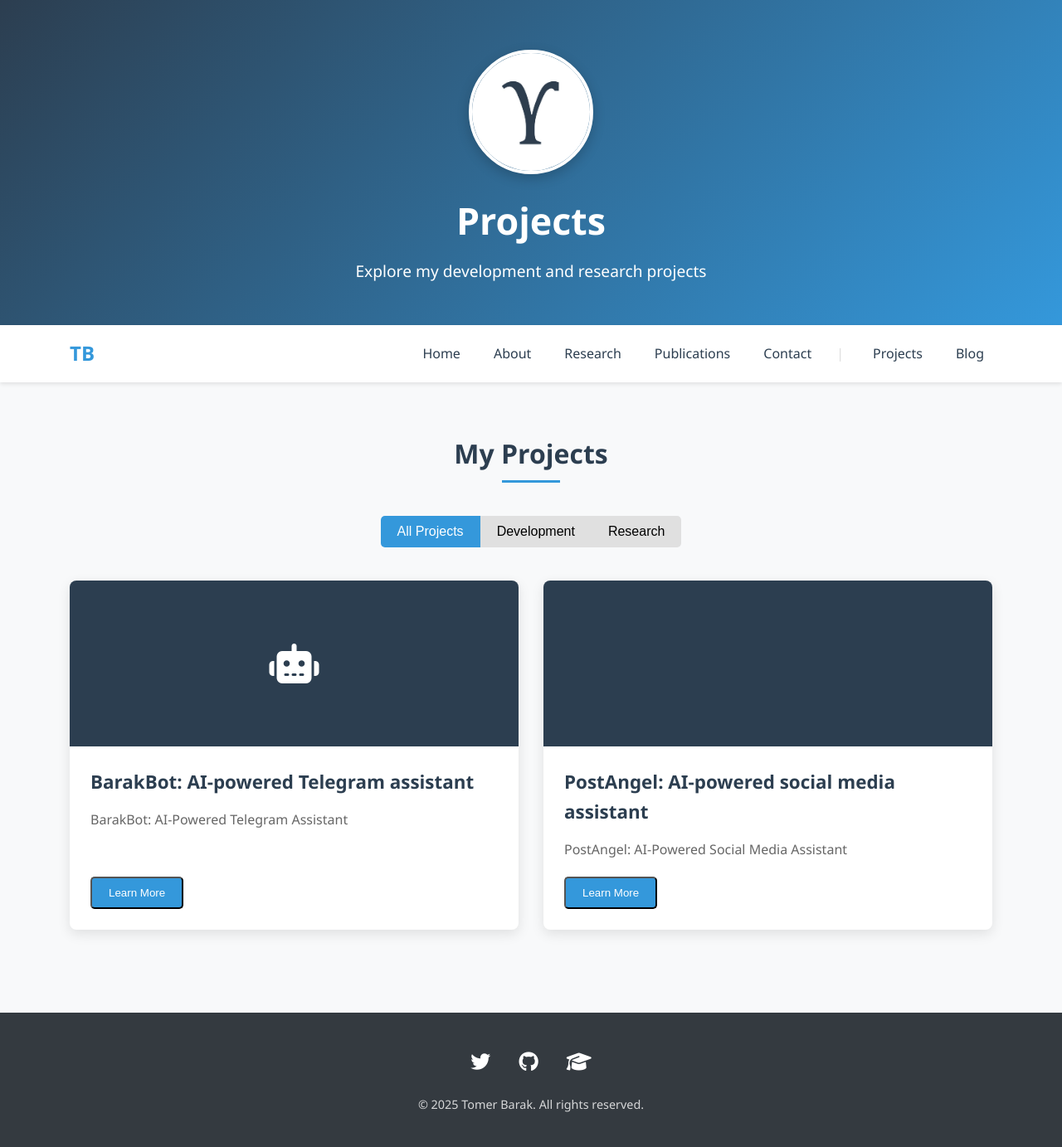
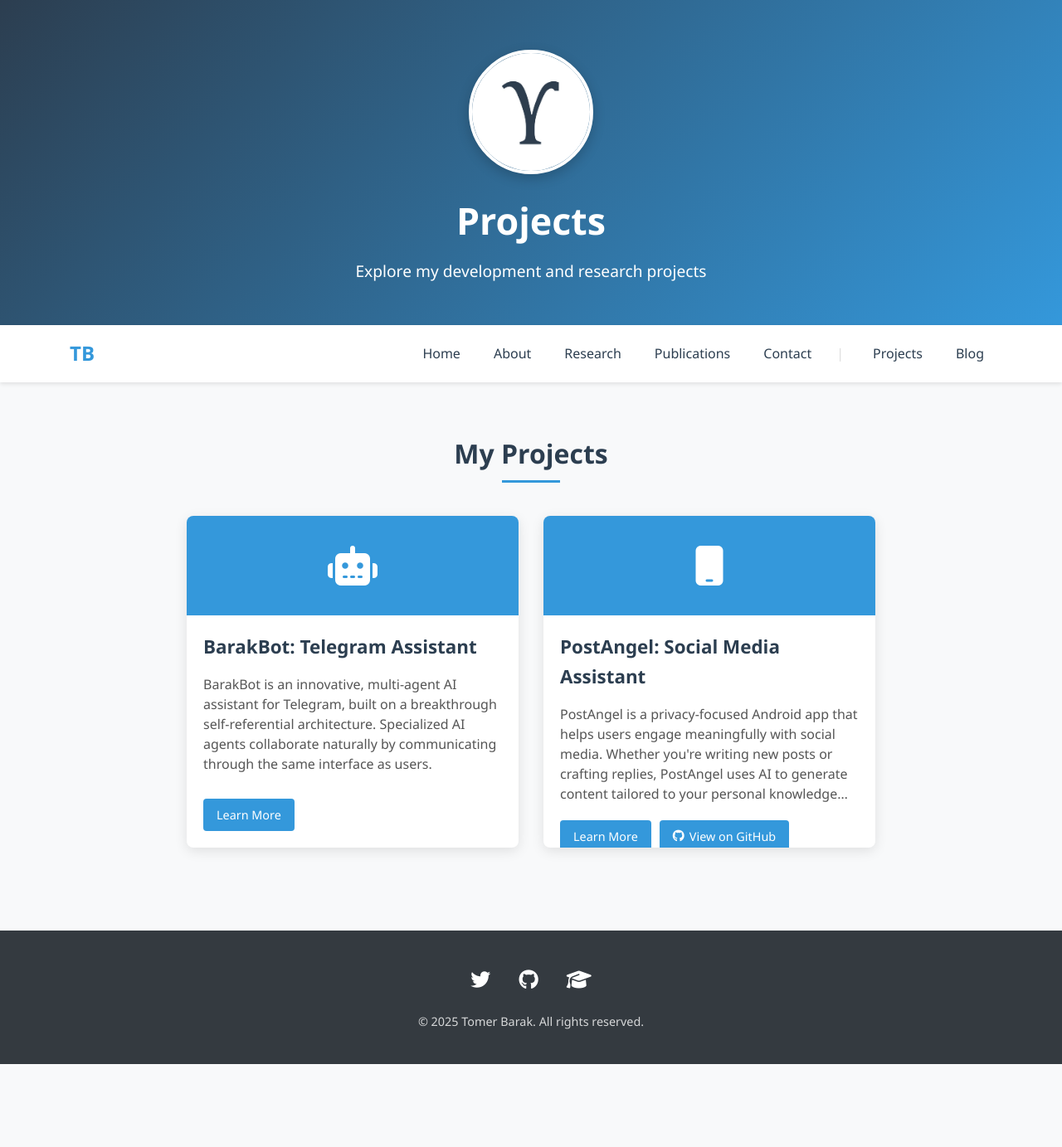
Before and after one commit to Tomer-Barak/Tomer-Barak.github.io, a Jekyll site: the page built from projects.md, in a window 1280 px wide. Shown: the whole page at 83% size. Built offline with Jekyll 4.4.1, drawn with Linux system fonts in a browser that asks for light colours; after the commit the page ends 1283 px from its top, so only the background shows below that.

Commit message:
fixed projects page

```diff
--- a/_layouts/projects.html
+++ b/_layouts/projects.html
@@ -5,14 +5,7 @@ layout: default
     <div class="container">
         <h2 class="section-title">{{ page.section_title | default: "My Projects" }}</h2>
 
-        <!-- Tabs -->
-        <div class="tabs">
-            <button class="tab-btn active" data-tab="all">All Projects</button>
-            <button class="tab-btn" data-tab="development">Development</button>
-            <button class="tab-btn" data-tab="research">Research</button>
-        </div>
-
-        <!-- All Projects Tab -->
+        <!-- All Projects -->
         <div id="all" class="tab-content active">
             <div class="projects-container">
                 {% assign all_projects = site.projects | sort: 'order' %}
@@ -24,7 +17,11 @@ layout: default
                     <div class="project-content">
                         <h3 class="project-title">{{ project.title }}</h3>
                         <p class="project-text">
-                            {{ project.excerpt | strip_html | truncatewords: 30 }}
+                            {% if project.subtitle %}
+                                {{ project.subtitle | truncatewords: 40 }}
+                            {% else %}
+                                {{ project.excerpt | strip_html | truncatewords: 40 }}
+                            {% endif %}
                         </p>
                         {% if project.features %}
                         <ul class="project-features">
@@ -34,94 +31,10 @@ layout: default
                         </ul>
                         {% endif %}
                         <div class="project-links">
+                            <a href="{{ site.baseurl }}/projects/{{ project.slug }}/" class="project-btn">Learn More</a>
                             {% if project.github %}
-                            <a href="{{ project.github }}" target="_blank" class="project-btn">View on GitHub</a>
+                            <a href="{{ project.github }}" target="_blank" class="project-btn"><i class="fab fa-github"></i> View on GitHub</a>
                             {% endif %}
-                            <button onclick="toggleProjectDetails('project-detail-{{ forloop.index }}')" class="project-btn">Learn More</button>
-                        </div>
-                    </div>
-                    <!-- Hidden Project Details Section -->
-                    <div id="project-detail-{{ forloop.index }}" class="project-full-details" style="display: none;">
-                        <div class="project-detail-content">
-                            {{ project.content }}
-                        </div>
-                    </div>
-                </div>
-                {% endfor %}
-            </div>
-        </div>
-
-        <!-- Development Projects Tab -->
-        <div id="development" class="tab-content">
-            <div class="projects-container">
-                {% assign dev_projects = site.projects | where: "category", "development" | sort: 'order' %}
-                {% for project in dev_projects %}
-                <div class="project-card" id="dev-project-{{ forloop.index }}">
-                    <div class="project-img">
-                        <i class="fas fa-{{ project.icon | default: 'code' }}"></i>
-                    </div>
-                    <div class="project-content">
-                        <h3 class="project-title">{{ project.title }}</h3>
-                        <p class="project-text">
-                            {{ project.excerpt | strip_html | truncatewords: 30 }}
-                        </p>
-                        {% if project.features %}
-                        <ul class="project-features">
-                            {% for feature in project.features %}
-                            <li>{{ feature }}</li>
-                            {% endfor %}
-                        </ul>
-                        {% endif %}
-                        <div class="project-links">
-                            {% if project.github %}
-                            <a href="{{ project.github }}" target="_blank" class="project-btn">View on GitHub</a>
-                            {% endif %}
-                            <button onclick="toggleProjectDetails('dev-detail-{{ forloop.index }}')" class="project-btn">Learn More</button>
-                        </div>
-                    </div>
-                    <!-- Hidden Project Details Section -->
-                    <div id="dev-detail-{{ forloop.index }}" class="project-full-details" style="display: none;">
-                        <div class="project-detail-content">
-                            {{ project.content }}
-                        </div>
-                    </div>
-                </div>
-                {% endfor %}
-            </div>
-        </div>
-
-        <!-- Research Projects Tab -->
-        <div id="research" class="tab-content">
-            <div class="projects-container">
-                {% assign research_projects = site.projects | where: "category", "research" | sort: 'order' %}
-                {% for project in research_projects %}
-                <div class="project-card" id="research-project-{{ forloop.index }}">
-                    <div class="project-img">
-                        <i class="fas fa-{{ project.icon | default: 'code' }}"></i>
-                    </div>
-                    <div class="project-content">
-                        <h3 class="project-title">{{ project.title }}</h3>
-                        <p class="project-text">
-                            {{ project.excerpt | strip_html | truncatewords: 30 }}
-                        </p>
-                        {% if project.features %}
-                        <ul class="project-features">
-                            {% for feature in project.features %}
-                            <li>{{ feature }}</li>
-                            {% endfor %}
-                        </ul>
-                        {% endif %}
-                        <div class="project-links">
-                            {% if project.github %}
-                            <a href="{{ project.github }}" target="_blank" class="project-btn">View on GitHub</a>
-                            {% endif %}
-                            <button onclick="toggleProjectDetails('research-detail-{{ forloop.index }}')" class="project-btn">Learn More</button>
-                        </div>
-                    </div>
-                    <!-- Hidden Project Details Section -->
-                    <div id="research-detail-{{ forloop.index }}" class="project-full-details" style="display: none;">
-                        <div class="project-detail-content">
-                            {{ project.content }}
                         </div>
                     </div>
                 </div>
@@ -131,69 +44,109 @@ layout: default
     </div>
 </section>
 
-<script>
-    // Tab functionality
-    document.querySelectorAll('.tab-btn').forEach(button => {
-        button.addEventListener('click', function() {
-            // Remove active class from all buttons and tabs
-            document.querySelectorAll('.tab-btn').forEach(btn => {
-                btn.classList.remove('active');
-            });
-            document.querySelectorAll('.tab-content').forEach(content => {
-                content.classList.remove('active');
-            });
-
-            // Add active class to clicked button and corresponding tab
-            this.classList.add('active');
-            document.getElementById(this.dataset.tab).classList.add('active');
-        });
-    });
-
-    // Function to toggle project details
-    function toggleProjectDetails(detailId) {
-        const detailSection = document.getElementById(detailId);
-        if (detailSection.style.display === "none") {
-            detailSection.style.display = "block";
-        } else {
-            detailSection.style.display = "none";
-        }
-    }
-</script>
-
 <style>
-    /* Additional CSS for Project Detail Display */
-    .project-full-details {
-        width: 100%;
-        padding: 20px;
-        margin-top: 20px;
-        background-color: #f8f9fa;
-        border-radius: 8px;
-        border-top: 3px solid var(--primary-color);
+    /* Project Cards Styling */
+    .projects-container {
+        display: flex;
+        flex-wrap: wrap;
+        gap: 30px;
+        justify-content: center;
     }
 
-    .project-detail-content {
-        font-size: 1rem;
-        line-height: 1.6;
+    .project-card {
+        background-color: #fff;
+        border-radius: 8px;
+        box-shadow: 0 4px 15px rgba(0,0,0,0.1);
+        overflow: hidden;
+        width: 100%;
+        max-width: 400px;
+        transition: transform 0.3s, box-shadow 0.3s;
+        display: flex;
+        flex-direction: column;
+        height: 400px; /* Fixed height for all cards */
     }
 
-    .project-detail-content h2 {
-        font-size: 1.5rem;
-        color: var(--secondary-color);
-        margin: 20px 0 15px;
+    .project-card:hover {
+        transform: translateY(-5px);
+        box-shadow: 0 6px 20px rgba(0,0,0,0.15);
     }
 
-    .project-detail-content h3 {
-        font-size: 1.2rem;
-        color: var(--secondary-color);
-        margin: 15px 0 10px;
+    .project-img {
+        height: 120px;
+        background-color: var(--primary-color);
+        color: white;
+        display: flex;
+        align-items: center;
+        justify-content: center;
+        flex-shrink: 0; /* Prevent the image from shrinking */
     }
 
-    .project-detail-content ul {
-        margin-bottom: 15px;
-        padding-left: 20px;
+    .project-img i {
+        font-size: 3rem;
     }
 
-    .project-detail-content li {
-        margin-bottom: 5px;
+    .project-content {
+        padding: 20px;
+        display: flex;
+        flex-direction: column;
+        flex-grow: 1; /* Allow content to grow and fill available space */
+    }
+
+    .project-title {
+        color: var(--secondary-color);
+        margin-top: 0;
+        margin-bottom: 15px;
+        font-size: 1.4rem;
+        flex-shrink: 0; /* Prevent title from shrinking */
+    }
+
+    .project-text {
+        color: #555;
+        margin-bottom: 20px;
+        line-height: 1.5;
+        flex-grow: 1; /* Allow text to grow */
+        overflow: hidden; /* Hide overflow text */
+        display: -webkit-box;
+        -webkit-line-clamp: 5; /* Limit to ~5 lines */
+        line-clamp: 5; /* Standard property */
+        -webkit-box-orient: vertical;
+    }
+
+    .project-features {
+        list-style-type: disc;
+        padding-left: 20px;
+        margin-bottom: 20px;
+        flex-shrink: 0; /* Prevent features from shrinking */
+    }
+
+    .project-links {
+        display: flex;
+        flex-wrap: wrap;
+        gap: 10px;
+        margin-top: auto; /* Push links to bottom */
+        flex-shrink: 0; /* Prevent links from shrinking */
+    }
+
+    .project-btn {
+        display: inline-flex;
+        align-items: center;
+        padding: 8px 16px;
+        background-color: var(--primary-color);
+        color: white;
+        text-decoration: none;
+        border-radius: 4px;
+        font-weight: 500;
+        border: none;
+        cursor: pointer;
+        font-size: 0.9rem;
+        transition: background-color 0.2s;
+    }
+
+    .project-btn i {
+        margin-right: 6px;
+    }
+
+    .project-btn:hover {
+        background-color: var(--secondary-color);
     }
 </style>
--- a/_projects/barakbot.md
+++ b/_projects/barakbot.md
@@ -1,14 +1,14 @@
 ---
-layout: default
-title: "BarakBot: AI-powered Telegram assistant"
-category: development
+layout: project
+title: "BarakBot: Telegram Assistant"
+subtitle: "BarakBot is an innovative, multi-agent AI assistant for Telegram, built on a breakthrough self-referential architecture. Specialized AI agents collaborate naturally by communicating through the same interface as users."
+category: project
 icon: robot
 order: 1
-link: "#"
-link_text: "Learn More"
+permalink: /projects/barakbot/
 ---
 
-# BarakBot: AI-Powered Telegram Assistant
+# BarakBot: Telegram Assistant
 
 BarakBot (ברק בוט) is an innovative, multi-agent AI assistant for Telegram, built on a breakthrough self-referential architecture. Specialized AI agents—such as Tasker, Scheduler, Photos, IT, and Listeners—collaborate naturally by communicating through the same interface as users. This design delivers a seamless, unified experience for managing tasks, reminders, photos, automation, diagnostics, and more, while also enabling advanced reasoning and autonomy.
 
--- a/_projects/postangel.md
+++ b/_projects/postangel.md
@@ -1,14 +1,15 @@
 ---
-layout: default
-title: "PostAngel: AI-powered social media assistant"
-category: development
-icon: smartphone
+layout: project
+title: "PostAngel: Social Media Assistant"
+subtitle: "PostAngel is a privacy-focused Android app that helps users engage meaningfully with social media. Whether you're writing new posts or crafting replies, PostAngel uses AI to generate content tailored to your personal knowledge base."
+category: project
+icon: mobile
 order: 2
-link: "#"
-link_text: "Learn More"
+permalink: /projects/postangel/
+github: https://github.com/Tomer-Barak/PostAngel
 ---
 
-# PostAngel: AI-Powered Social Media Assistant
+# PostAngel: Social Media Assistant
 
 PostAngel is a privacy-focused Android app that helps users engage meaningfully with social media. Whether you're writing new posts or crafting replies, PostAngel uses AI to generate content tailored to your personal knowledge base. It’s built with power users in mind—those who want to maintain control over their voice while leveraging intelligent automation.
 
```
Also changed, not shown: _layouts/project.html (added, +144 -0 lines).
